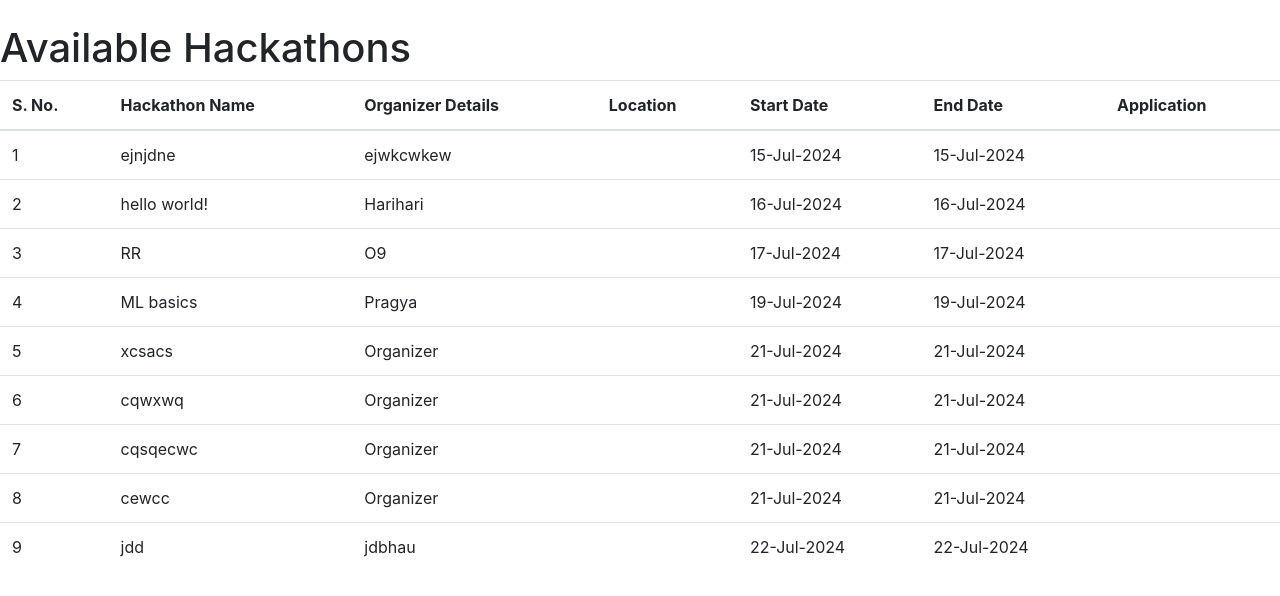
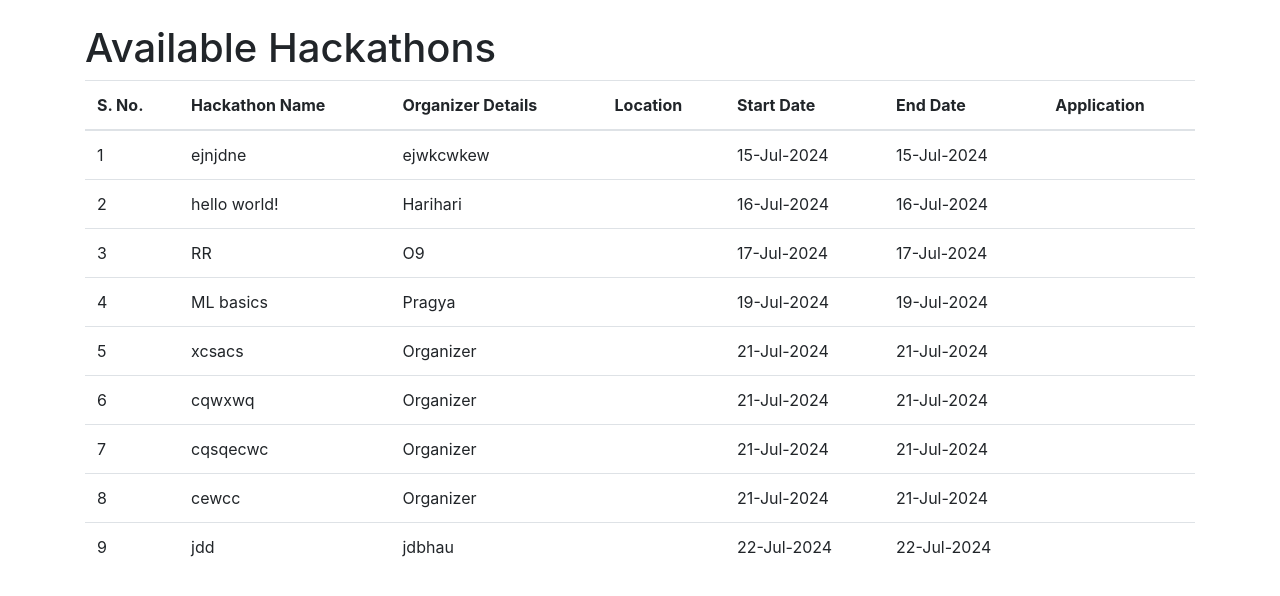
Before and after one commit to HareKrishna4747/Techbharat, a Django app: page /hackathons/ in a window 1280 px wide. Shown: the part 86-682 px from the top of the page. Run offline with Django 5.2, Linux system fonts and the light colour scheme; data comes from the database, SQL or seed files in the repository; both versions use the stored data as it was after the commit; some libraries are stand-ins or nearby versions.

Commit message:
Updated avaialable_hackathons styling like participated_hackathons

```diff
--- a/students/templates/students/hackathon_list.html
+++ b/students/templates/students/hackathon_list.html
@@ -63,9 +63,6 @@
             <span class="navbar-toggler-icon"></span>
         </button>
         <div class="collapse navbar-collapse" id="navbarNav">
-
-            <ul class="navbar-nav ml-auto">
-                <div class="collapse navbar-collapse" id="navbarNav">
             <ul class="navbar-nav ml-auto">
                 <li class="nav-item">
                     {% if user.is_authenticated and user.student %}
@@ -105,7 +102,8 @@
         </div>
     </nav>
 
-    <h1 class="mt-4">Available Hackathons</h1>
+    <div class="container mt-4">
+        <h1>Available Hackathons</h1>
         <table class="table table-hover">
             <thead>
                 <tr>
@@ -140,6 +138,7 @@
                 {% endfor %}
             </tbody>
         </table>
+    </div>
 
     <script src="https://code.jquery.com/jquery-3.5.1.slim.min.js"></script>
     <script src="https://cdn.jsdelivr.net/npm/@popperjs/core@2.5.4/dist/umd/popper.min.js"></script>
```
Also changed, not shown: db.sqlite3. Lines whose indentation alone changed are shown as unchanged.
